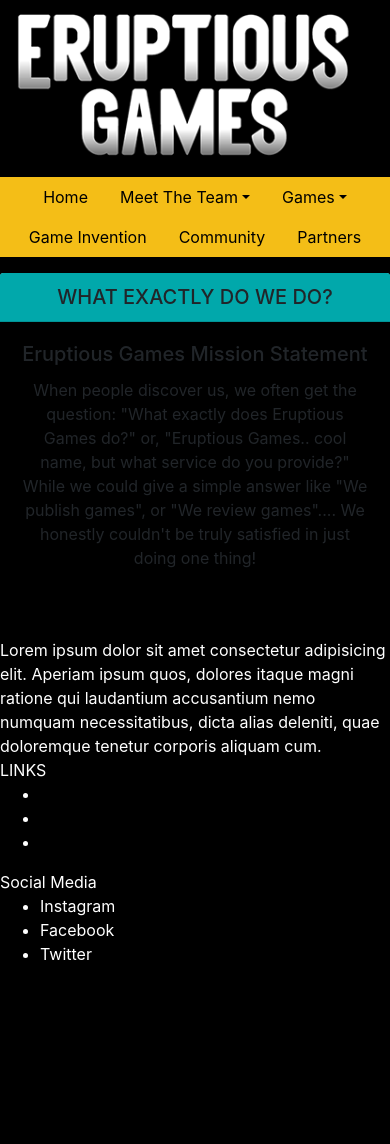
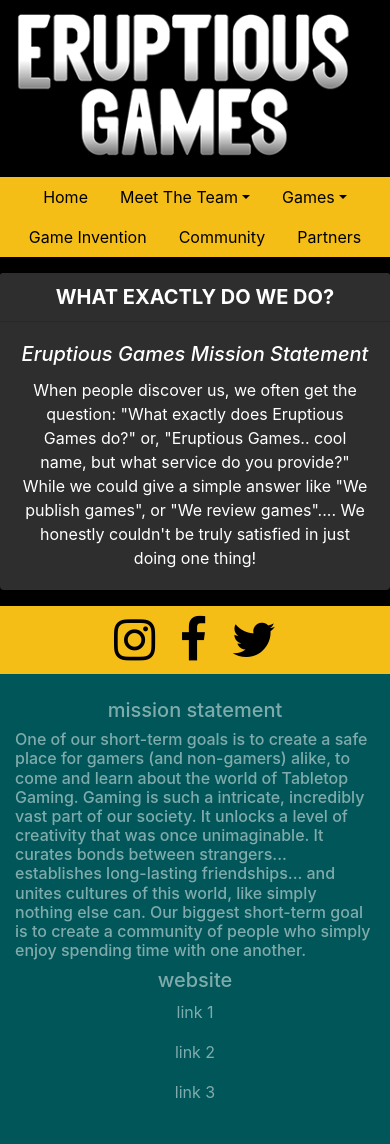
Before and after one commit to carloserlemus/EruptiousGamesWebsite, a PHP site: page / in a window 390 px wide. Before the commit the page ends 960 px from the top, so only its background shows below. Run offline with PHP 8.4, Linux system fonts and the light colour scheme.

Commit message:
Made some progres installing and modifying bootstrap

```diff
--- a/index.html
+++ b/index.html
@@ -4,6 +4,13 @@
 <head>
     <link rel="stylesheet" href="https://stackpath.bootstrapcdn.com/bootstrap/4.4.1/css/bootstrap.min.css" integrity="sha384-Vkoo8x4CGsO3+Hhxv8T/Q5PaXtkKtu6ug5TOeNV6gBiFeWPGFN9MuhOf23Q9Ifjh" crossorigin="anonymous">
     <link rel="stylesheet" href="style.css">
+    <!-- Add icon library -->
+    <link rel="stylesheet" href="https://cdnjs.cloudflare.com/ajax/libs/font-awesome/4.7.0/css/font-awesome.min.css">
+    <script src="https://code.jquery.com/jquery-3.4.1.slim.min.js" integrity="sha384-J6qa4849blE2+poT4WnyKhv5vZF5SrPo0iEjwBvKU7imGFAV0wwj1yYfoRSJoZ+n" crossorigin="anonymous"></script>
+    <script src="https://cdn.jsdelivr.net/npm/popper.js@1.16.0/dist/umd/popper.min.js" integrity="sha384-Q6E9RHvbIyZFJoft+2mJbHaEWldlvI9IOYy5n3zV9zzTtmI3UksdQRVvoxMfooAo" crossorigin="anonymous"></script>
+    <script src="https://stackpath.bootstrapcdn.com/bootstrap/4.4.1/js/bootstrap.min.js" integrity="sha384-wfSDF2E50Y2D1uUdj0O3uMBJnjuUD4Ih7YwaYd1iqfktj0Uod8GCExl3Og8ifwB6" crossorigin="anonymous"></script>
+    <script src="https://ajax.googleapis.com/ajax/libs/jquery/3.5.1/jquery.min.js"></script>
+    <script src="jquery.js"></script>
     <title>Eruptious Games - Bootstrap</title>
 </head>
 
@@ -54,47 +61,56 @@
     <!-- ================================================================================ -->
 
     <!-- Main -->
-    <div class="card text-center eg-bg-black-border mb-5">
-        <h5 class="card-header eg-bg-green">WHAT EXACTLY DO WE DO?</h5>
-        <div class="card-body eg-bg-black">
-            <h5 class="card-title mt-0">Eruptious Games Mission Statement</h5>
-            <p class="card-text">When people discover us, we often get the question: "What exactly does Eruptious Games do?" or, "Eruptious Games.. cool name, but what service do you provide?" While we could give a simple answer like "We publish games", or "We review games"....
+    <div class="card text-center eg-bg-black eg-bg-black-border mb-3">
+        <h5 class="card-header eg-bg-black font-weight-bold">WHAT EXACTLY DO WE DO?</h5>
+        <div class="card-body">
+            <h5 class="card-title mt-0 eg-bg-black font-italic">Eruptious Games Mission Statement</h5>
+            <p class="card-text eg-bg-black">When people discover us, we often get the question: "What exactly does Eruptious Games do?" or, "Eruptious Games.. cool name, but what service do you provide?" While we could give a simple answer like "We publish games", or "We review games"....
                 We honestly couldn't be truly satisfied in just doing one thing! </p>
         </div>
     </div>
 
-    <!-- =====test=========================================================================== -->
+    <!-- ================================================================================ -->
+    <div class="row text-center eg-bg-orange">
+        <div class="col-sm"></div>
+        <div class="col-sm">
+            <a href="https://www.instagram.com/eruptiousgames1/"><i class="fa fa-instagram" style="font-size:48px;"></i></a>
+            <a href="https://www.facebook.com/eruptiousgames/"><i class="fa fa-facebook" style="font-size:48px;"></i></a>
+            <a href="#"><i class="fa fa-twitter" style="font-size:48px;"></i></a>
+        </div>
+        <div class="col-sm"></div>
+    </div>
+    <!-- Footer -->
+    <footer id="sticky-footer" class="py-4 eg-bg-green text-white-50">
+        <div class="container text-center">
+            <div class="row">
+                <div class="col-md-6">
+                    <h5>mission statement</h5>
+                    <h6 class="text-left">One of our short-term goals is to create a safe place for gamers (and non-gamers) alike, to come and learn about the world of Tabletop Gaming.
 
 
-    <!-- Footer -->
-    <footer class="row">
-        <!-- This will be a little paragraph describing the site or whatever. -->
-        <div class="col-md-4">Lorem ipsum dolor sit amet consectetur adipisicing elit. Aperiam ipsum quos, dolores itaque magni ratione qui laudantium accusantium nemo numquam necessitatibus, dicta alias deleniti, quae doloremque tenetur corporis aliquam cum.</div>
-        <!-- These will be some links to navigate the site. -->
-        <div class="col-md-4">LINKS
-            <ul>
-                <li><a href="#">Link 1</a></li>
-                <li><a href="#">Link 1</a></li>
-                <li><a href="#">Link 1</a></li>
-            </ul>
-        </div>
-        <!-- These will be our social media icons -->
-        <div class="col-md-4">Social Media
-            <ul>
-                <li><i></i> Instagram</li>
-                <li><i></i> Facebook</li>
-                <li><i></i> Twitter</li>
-            </ul>
+
+                        Gaming is such a intricate, incredibly vast part of our society.
+
+
+
+                        It unlocks a level of creativity that was once unimaginable. It curates bonds between strangers... establishes long-lasting friendships... and unites cultures of this world, like simply nothing else can.
+
+
+
+                        Our biggest short-term goal is to create a community of people who simply enjoy spending time with one another.</h6>
+                </div>
+                <div class="col-md-6">
+                    <h5>website</h5>
+                    <p>link 1</p>
+                    <p>link 2</p>
+                    <p>link 3</p>
+                </div>
+            </div>
         </div>
     </footer>
-
     <!-- ================================================================================ -->
-
 </body>
-
-<script src="https://code.jquery.com/jquery-3.4.1.slim.min.js" integrity="sha384-J6qa4849blE2+poT4WnyKhv5vZF5SrPo0iEjwBvKU7imGFAV0wwj1yYfoRSJoZ+n" crossorigin="anonymous"></script>
-<script src="https://cdn.jsdelivr.net/npm/popper.js@1.16.0/dist/umd/popper.min.js" integrity="sha384-Q6E9RHvbIyZFJoft+2mJbHaEWldlvI9IOYy5n3zV9zzTtmI3UksdQRVvoxMfooAo" crossorigin="anonymous"></script>
-<script src="https://stackpath.bootstrapcdn.com/bootstrap/4.4.1/js/bootstrap.min.js" integrity="sha384-wfSDF2E50Y2D1uUdj0O3uMBJnjuUD4Ih7YwaYd1iqfktj0Uod8GCExl3Og8ifwB6" crossorigin="anonymous"></script>
 
 </html>
 
--- /dev/null
+++ b/jquery.js
@@ -0,0 +1,3 @@
+$(document).ready(function(){
+
+});
--- a/style.css
+++ b/style.css
@@ -11,11 +11,12 @@
 }
 
 .eg-bg-green {
-    background-color: #01a8ab;
+    background-color: #01a8ab83;
 }
 
 .eg-bg-black {
-    background-color: black;
+    background-color: rgb(46, 46, 46);
+    color: white;
 }
 
 .eg-bg-black-border {
@@ -25,3 +26,7 @@
 a {
     color: black;
 }
+
+i {
+    margin: 10px;
+}
```
